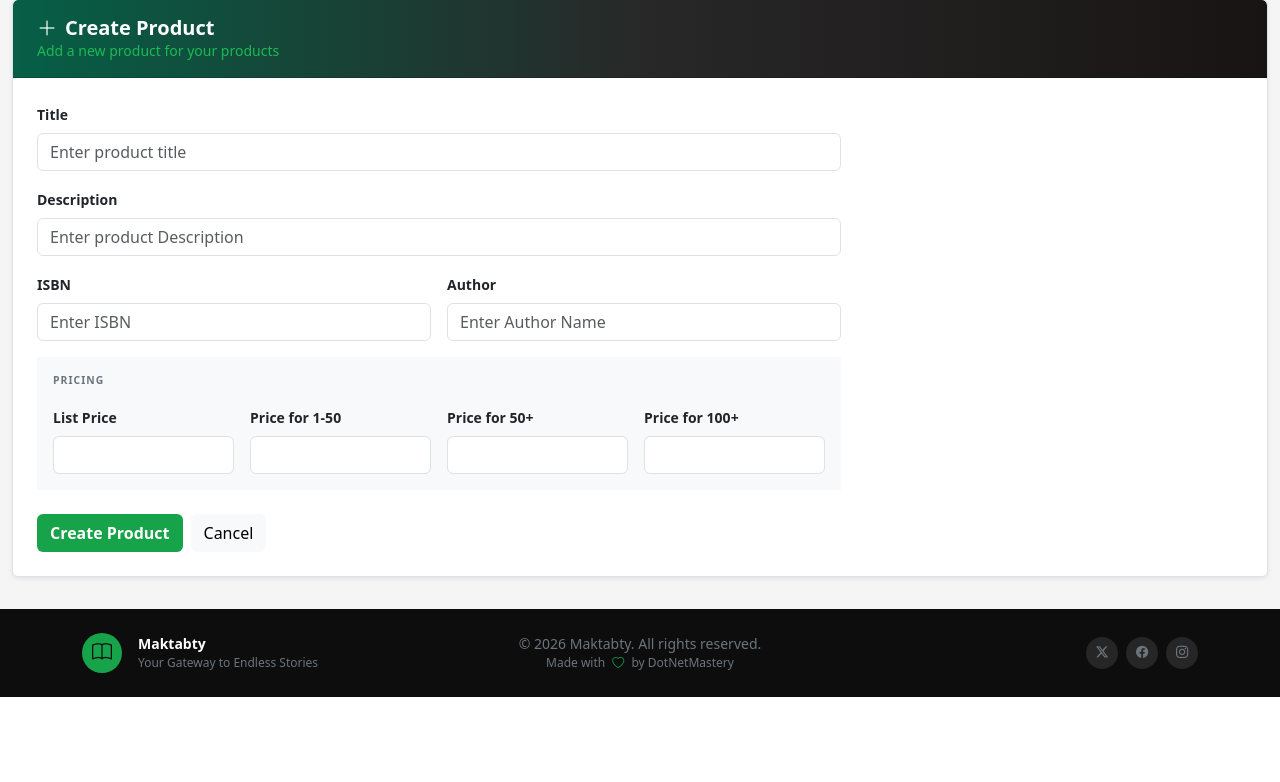
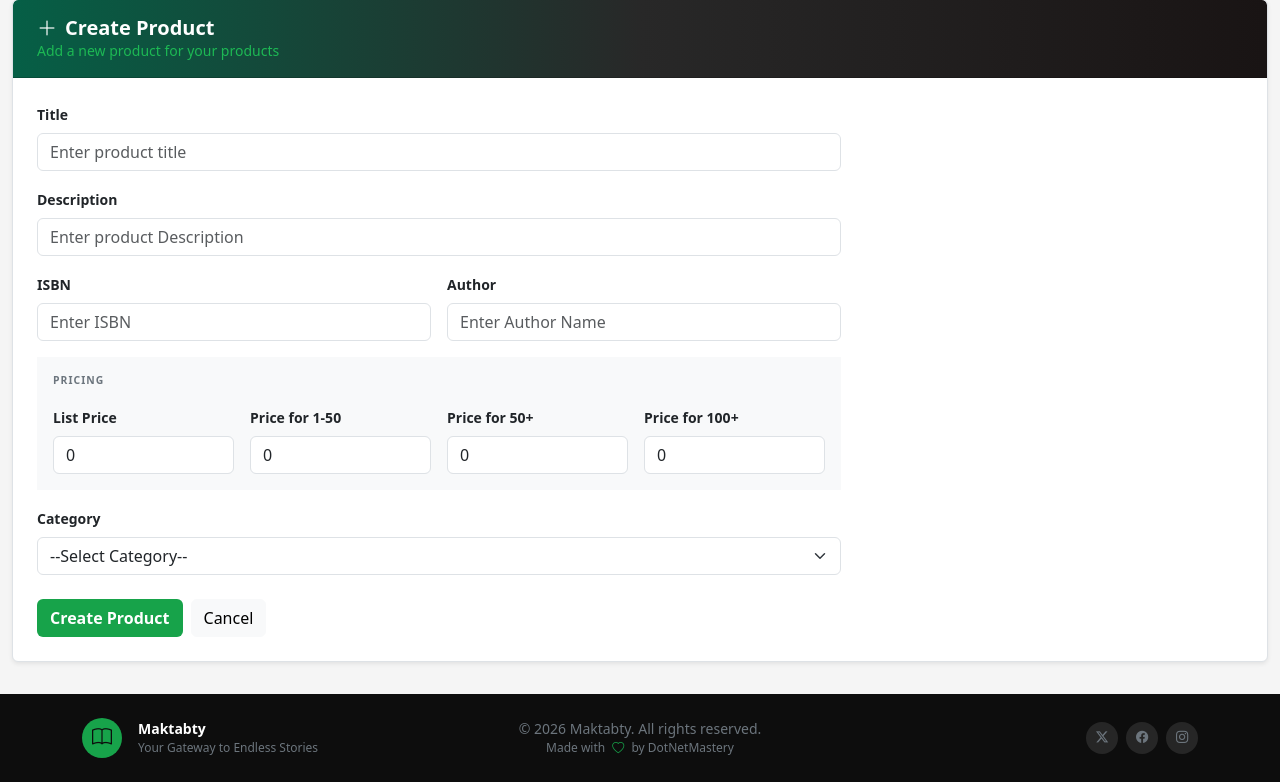
Before and after one commit to kareem-Ahmed25/Maktabty-BookStore, an ASP.NET Core app: page /Customer/Product/Upsert in a window 1280 px wide. Shown: the part 118-900 px from the top of the page. Before the commit the page ends 815 px from the top, so only its background shows below. Run offline with ASP.NET Core 8, Linux system fonts and the light colour scheme; data comes from the database, SQL or seed files in the repository; style sheets or scripts are compiled from the project's sources; some libraries are stand-ins or nearby versions.

Commit message:
Add ProductVM and use projections in product queries

```diff
--- a/Maktabty.Models/Product.cs
+++ b/Maktabty.Models/Product.cs
@@ -41,7 +41,7 @@ namespace Maktabty.Models
         [Display(Name = "Price for 100+")]
         [Range(1, 1000)]
         public double Price100 { get; set; }
-
+        [Display(Name ="Category")]
         public int CategoryId { get; set; }
         [ForeignKey("CategoryId")]
         public Category Category { get; set; }
--- a/MaktabtyWeb/Areas/Customer/Controllers/ProductController.cs
+++ b/MaktabtyWeb/Areas/Customer/Controllers/ProductController.cs
@@ -1,7 +1,9 @@
 using Maktabty.Business.Services.IServices;
 using Maktabty.Models;
+using Maktabty.Models.ViewModels;
 using MaktabtyWeb.Data;
 using Microsoft.AspNetCore.Mvc;
+using Microsoft.AspNetCore.Mvc.Rendering;
 
 namespace MaktabtyWeb.Areas.Customer.Controllers
 {
@@ -10,9 +12,12 @@ namespace MaktabtyWeb.Areas.Customer.Controllers
     {
 
         private readonly IProductService _productService;
-        public ProductController(IProductService productService)
+        private readonly ICategoryService _categoryService;
+
+        public ProductController(IProductService productService, ICategoryService categoryService)
         {
             _productService = productService;
+            _categoryService = categoryService;
         }
         public async Task<IActionResult> Index()
         {
@@ -24,7 +29,16 @@ namespace MaktabtyWeb.Areas.Customer.Controllers
 
         public async Task<IActionResult> Upsert()
         {
-            return View();
+            var categories = await _categoryService.GetAllCategoriesAsync();
+            ProductVM productVM = new() {
+                CategoryList = categories.Select(c => new SelectListItem
+                {
+                    Text = c.Name,
+                    Value = c.Id.ToString()
+                }),
+                Product = new Product()
+            };
+            return View(productVM);
         }
         [HttpPost]
         [ValidateAntiForgeryToken]
--- a/MaktabtyWeb/Areas/Customer/Views/Product/Upsert.cshtml
+++ b/MaktabtyWeb/Areas/Customer/Views/Product/Upsert.cshtml
@@ -1,6 +1,7 @@
-@using Maktabty.Models
-@model Product
-<input asp-for="Id" hidden />
+@using Maktabty.Models.ViewModels
+@model ProductVM
+
+
 <div class="container-fluid py-3">
     <a asp-controller="Product" asp-action="Index" class="text-decoration-none text-secondary small fw-medium d-inline-flex align-items-center gap-1 mb-3">
         <i class="bi bi-arrow-left"></i> Back to products
@@ -18,50 +19,58 @@
 
                     <div class="row g-3">
                         <div class="col-12">
-                            <label asp-for="Title" class="form-label fw-semibold small"></label>
-                            <input type="text"  asp-for="Title" class="form-control" placeholder="Enter product title" />
-                            <span asp-validation-for="Title" class="text-danger small"></span>
+                            <label asp-for="Product.Title" class="form-label fw-semibold small"></label>
+                            <input type="text" asp-for="Product.Title" class="form-control" placeholder="Enter product title" />
+                            <span asp-validation-for="Product.Title" class="text-danger small"></span>
                         </div>
                         <div class="col-12">
-                            <label asp-for="Description" class="form-label fw-semibold small"></label>
-                            <input type="text" asp-for="Description" class="form-control" placeholder="Enter product Description" />
-                            <span asp-validation-for="Description" class="text-danger small"></span>
+                            <label asp-for="Product.Description" class="form-label fw-semibold small"></label>
+                            <input type="text" asp-for="Product.Description" class="form-control" placeholder="Enter product Description" />
+                            <span asp-validation-for="Product.Description" class="text-danger small"></span>
                         </div>
                         <div class="col-6">
-                            <label asp-for="ISBN" class="form-label fw-semibold small"></label>
-                            <input type="text" asp-for="ISBN" class="form-control" placeholder="Enter ISBN" />
-                            <span asp-validation-for="ISBN" class="text-danger small"></span>
+                            <label asp-for="Product.ISBN" class="form-label fw-semibold small"></label>
+                            <input type="text" asp-for="Product.ISBN" class="form-control" placeholder="Enter ISBN" />
+                            <span asp-validation-for="Product.ISBN" class="text-danger small"></span>
                         </div>
                         <div class="col-6">
-                            <label asp-for="Author" class="form-label fw-semibold small"></label>
-                            <input type="text" asp-for="Author" class="form-control" placeholder="Enter Author Name" />
-                            <span asp-validation-for="Author" class="text-danger small"></span>
+                            <label asp-for="Product.Author" class="form-label fw-semibold small"></label>
+                            <input type="text" asp-for="Product.Author" class="form-control" placeholder="Enter Author Name" />
+                            <span asp-validation-for="Product.Author" class="text-danger small"></span>
                         </div>
                     </div>
                     <div class="border-rounded p-3 mt-3 bg-light">
                         <p class="text-uppercase fw-semibold text-secondary mb-3" style="font-size: 0.65rem; letter-spacing:0.1em;">Pricing</p>
                    <div class="row g-3">
                             <div class="col-6 col-md-3">
-                                <label asp-for="ListPrice" class="form-label fw-semibold small"></label>
-                                <input type="text" asp-for="ListPrice" class="form-control" />
-                                <span asp-validation-for="ListPrice" class="text-danger small"></span>
+                                <label asp-for="Product.ListPrice" class="form-label fw-semibold small"></label>
+                                <input type="text" asp-for="Product.ListPrice" class="form-control" />
+                                <span asp-validation-for="Product.ListPrice" class="text-danger small"></span>
                             </div>
                             <div class="col-6 col-md-3">
-                                <label asp-for="Price" class="form-label fw-semibold small"></label>
-                                <input type="text" asp-for="Price" class="form-control"  />
-                                <span asp-validation-for="Price" class="text-danger small"></span>
+                                <label asp-for="Product.Price" class="form-label fw-semibold small"></label>
+                                <input type="text" asp-for="Product.Price" class="form-control" />
+                                <span asp-validation-for="Product.Price" class="text-danger small"></span>
                             </div>
                             <div class="col-6 col-md-3">
-                                <label asp-for="Price50" class="form-label fw-semibold small"></label>
-                                <input type="text" asp-for="Price50" class="form-control"  />
-                                <span asp-validation-for="Price50" class="text-danger small"></span>
+                                <label asp-for="Product.Price50" class="form-label fw-semibold small"></label>
+                                <input type="text" asp-for="Product.Price50" class="form-control" />
+                                <span asp-validation-for="Product.Price50" class="text-danger small"></span>
                             </div>
                             <div class="col-6 col-md-3">
-                                <label asp-for="Price100" class="form-label fw-semibold small"></label>
-                                <input type="text" asp-for="Price100" class="form-control"  />
-                                <span asp-validation-for="Price100" class="text-danger small"></span>
+                                <label asp-for="Product.Price100" class="form-label fw-semibold small"></label>
+                                <input type="text" asp-for="Product.Price100" class="form-control" />
+                                <span asp-validation-for="Product.Price100" class="text-danger small"></span>
                             </div>
                    </div>
+                    </div>
+                    <div class="mt-3">
+                        <label asp-for="Product.CategoryId" class="form-label fw-semibold small"></label>
+                        <select type="text" asp-for="Product.CategoryId" asp-items="@Model.CategoryList" class="form-select">
+                       <option disabled selected>--Select Category-- </option>
+                        </select>
+                        <span asp-validation-for="Product.CategoryId" class="text-danger small"></span>
+
                     </div>
                 </div>
                 <div class="col-lg-4">
```
Also changed, not shown: Maktabty.Models/ViewModels/ProductVM.cs (added, +13 -0 lines), Maktabty.Models/Maktabty.Models.csproj.
